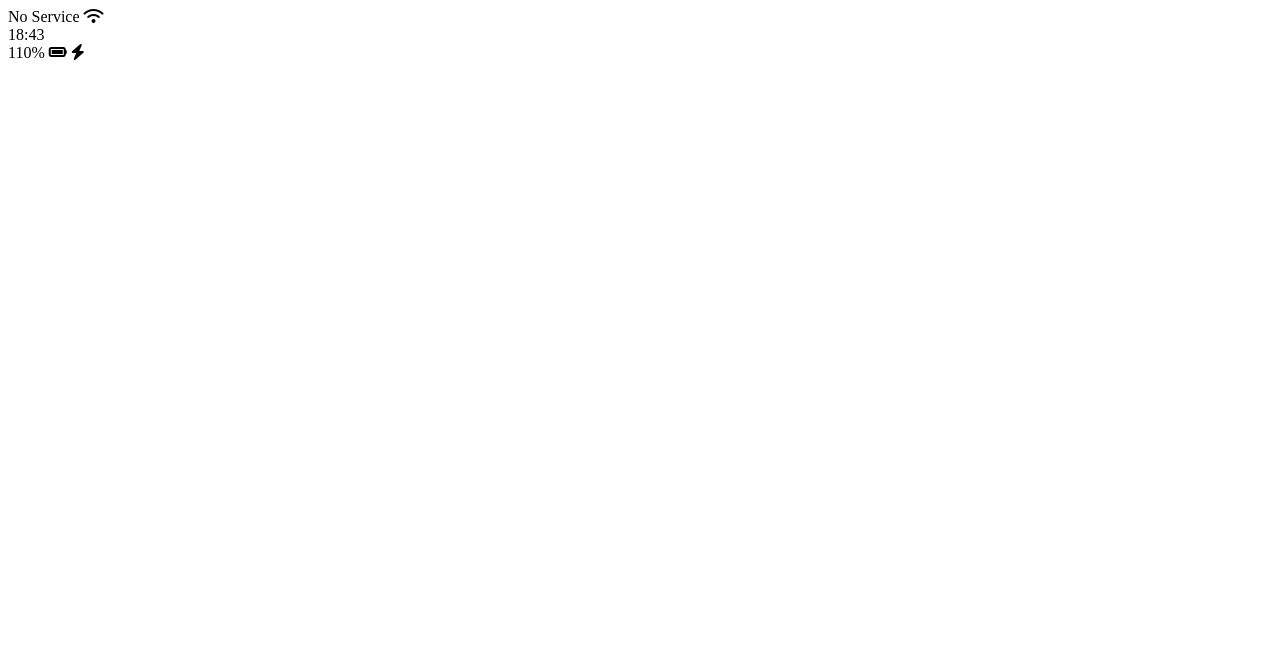
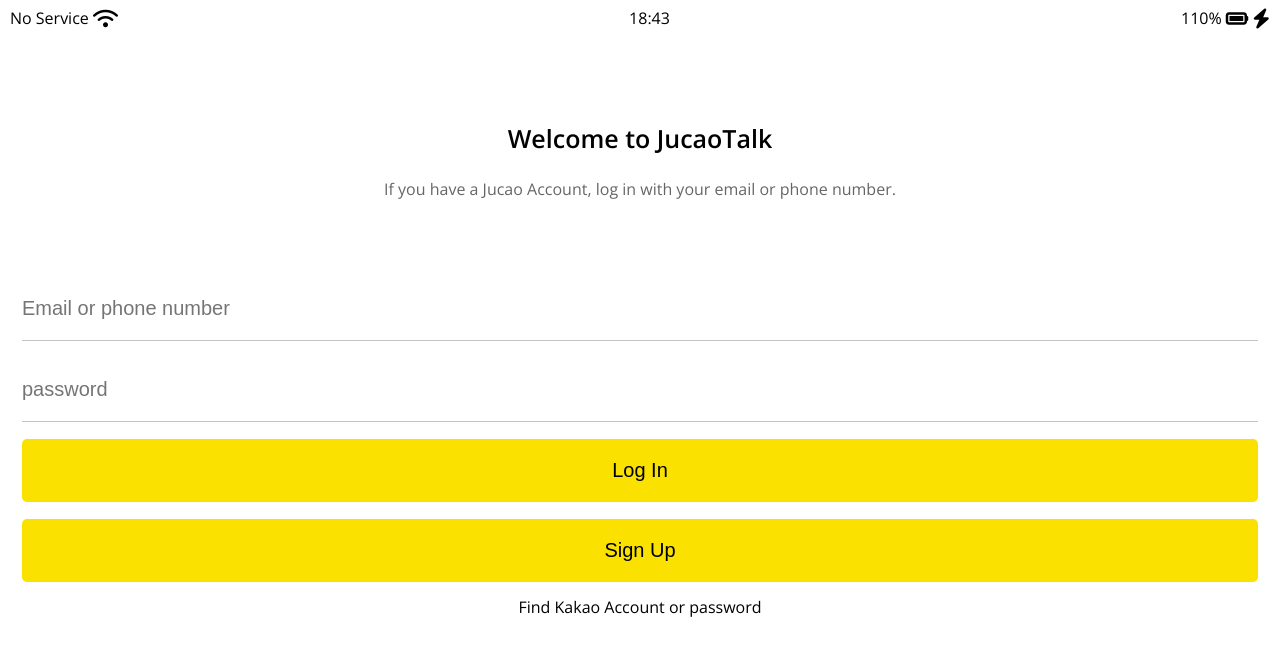
Before and after one commit to bvbbnn/palcao-talk, a plain HTML site: page index.html in a window 1280 px wide. Drawn offline with nearby package versions, Linux system fonts and the light colour scheme.

Commit message:
login page

```diff
--- /dev/null
+++ b/CSS/components/status-bar.css
@@ -0,0 +1,8 @@
+.status-bar {
+  display: flex;
+  justify-content: space-between;
+  padding: 10px 10px;
+}
+.status-bar__column :first-child span {
+  margin-right: 10px;
+}
--- /dev/null
+++ b/CSS/reset.css
@@ -0,0 +1,127 @@
+html,
+body,
+div,
+span,
+applet,
+object,
+iframe,
+h1,
+h2,
+h3,
+h4,
+h5,
+h6,
+p,
+blockquote,
+pre,
+a,
+abbr,
+acronym,
+address,
+big,
+cite,
+code,
+del,
+dfn,
+em,
+img,
+ins,
+kbd,
+q,
+s,
+samp,
+small,
+strike,
+strong,
+sub,
+sup,
+tt,
+var,
+b,
+u,
+i,
+center,
+dl,
+dt,
+dd,
+ol,
+ul,
+li,
+fieldset,
+form,
+label,
+legend,
+table,
+caption,
+tbody,
+tfoot,
+thead,
+tr,
+th,
+td,
+article,
+aside,
+canvas,
+details,
+embed,
+figure,
+figcaption,
+footer,
+header,
+hgroup,
+menu,
+nav,
+output,
+ruby,
+section,
+summary,
+time,
+mark,
+audio,
+video {
+  margin: 0;
+  padding: 0;
+  border: 0;
+  font-size: 100%;
+  font: inherit;
+  vertical-align: baseline;
+}
+/* HTML5 display-role reset for older browsers */
+article,
+aside,
+details,
+figcaption,
+figure,
+footer,
+header,
+hgroup,
+menu,
+nav,
+section {
+  display: block;
+}
+body {
+  line-height: 1;
+}
+ol,
+ul {
+  list-style: none;
+}
+blockquote,
+q {
+  quotes: none;
+}
+blockquote:before,
+blockquote:after,
+q:before,
+q:after {
+  content: "";
+  content: none;
+}
+table {
+  border-collapse: collapse;
+  border-spacing: 0;
+}
+input:focus {
+  outline: none;
+}
--- /dev/null
+++ b/CSS/screens/login.css
@@ -0,0 +1,52 @@
+.welcome-header {
+  margin-top: 90px;
+  text-align: center;
+  display: flex;
+  flex-direction: column;
+  align-items: center;
+}
+.welcome-header__title {
+  margin-bottom: 30px;
+  font-weight: 600;
+  font-size: 25px;
+}
+.welcome-header__text {
+  width: 50%;
+  opacity: 0.6;
+  margin-bottom: 80px;
+}
+
+#login-form {
+  display: flex;
+  flex-direction: column;
+
+  margin: 0px 22px;
+}
+#login-form input {
+  padding: 20px 0px;
+  border: none;
+  font-size: 20px;
+
+  margin-bottom: 17px;
+}
+#login-form input:not([type="submit"]) {
+  border-bottom: 1px solid rgba(0, 0, 0, 0.232);
+  transition: border-color 0.3s ease-in-out;
+}
+#login-form input ::placeholder {
+  color: rgba(0, 0, 0, 0.232);
+}
+#login-form input:focus {
+  border-color: var(--yellow);
+}
+#login-form input[type="submit"] {
+  background-color: var(--yellow);
+  cursor: pointer;
+  border-radius: 5px;
+}
+#login-form a {
+  text-align: center;
+  text-decoration: none;
+  color: inherit;
+  font-size: 16px;
+}
--- /dev/null
+++ b/CSS/style.css
@@ -0,0 +1,12 @@
+@import "reset.css";
+@import url("https://fonts.googleapis.com/css2?family=Open+Sans:wght@400;600;800&display=swap");
+@import "variable.css";
+
+/* components */
+@import "components/status-bar.css";
+
+/* screens */
+@import "screens/login.css";
+body {
+  font-family: "Open Sans", sans-serif;
+}
--- /dev/null
+++ b/CSS/variable.css
@@ -0,0 +1,3 @@
+:root {
+  --yellow: #fae100;
+}
--- a/index.html
+++ b/index.html
@@ -1,26 +1,48 @@
 <!DOCTYPE html>
 <html lang="en">
   <head>
+    <link rel="stylesheet" href="css/style.css" />
     <meta charset="UTF-8" />
     <meta http-equiv="X-UA-Compatible" content="IE=edge" />
     <meta name="viewport" content="width=device-width, initial-scale=1.0" />
     <title>Welcome to Jucao talk!</title>
   </head>
   <body>
-    <div id="status-bar">
-      <div class="status-bar_column">
+    <div class="status-bar">
+      <div class="status-bar__column">
         <span>No Service</span>
-        <i class="fas fa-wifi"></i>
-        <div class="status-bar_column">
-          <span>18:43</span>
-        </div>
-        <div class="status-bar_column">
-          <span>110%</span>
-          <i class="fas fa-battery-full"></i>
-          <i class="fas fa-bolt"></i>
-        </div>
+        <i class="fas fa-wifi fa-lg"></i>
+      </div>
+      <div class="status-bar__column">
+        <span>18:43</span>
+      </div>
+      <div class="status-bar__column">
+        <span>110%</span>
+        <i class="fas fa-battery-full fa-lg"></i>
+        <i class="fas fa-bolt fa-lg"></i>
       </div>
     </div>
+
+    <header class="welcome-header">
+      <h1 class="welcome-header__title">Welcome to JucaoTalk</h1>
+      <p class="welcome-header__text">
+        If you have a Jucao Account, log in with your email or phone number.
+      </p>
+    </header>
+
+    <form action="friends.html" method="get" id="login-form">
+      <input
+        name="username"
+        type="text"
+        required
+        placeholder="Email or phone number"
+      />
+      <input name="password" type="password" required placeholder="password" />
+      <input type="submit" value="Log In" />
+      <input type="submit" value="Sign Up" />
+      <a href="#">Find Kakao Account or password</a>
+    </form>
+
     <script
       src="https://kit.fontawesome.com/6478f529f2.js"
       crossorigin="anonymous"
```
Also changed, not shown: friends.html (added, +1 -0 lines).
